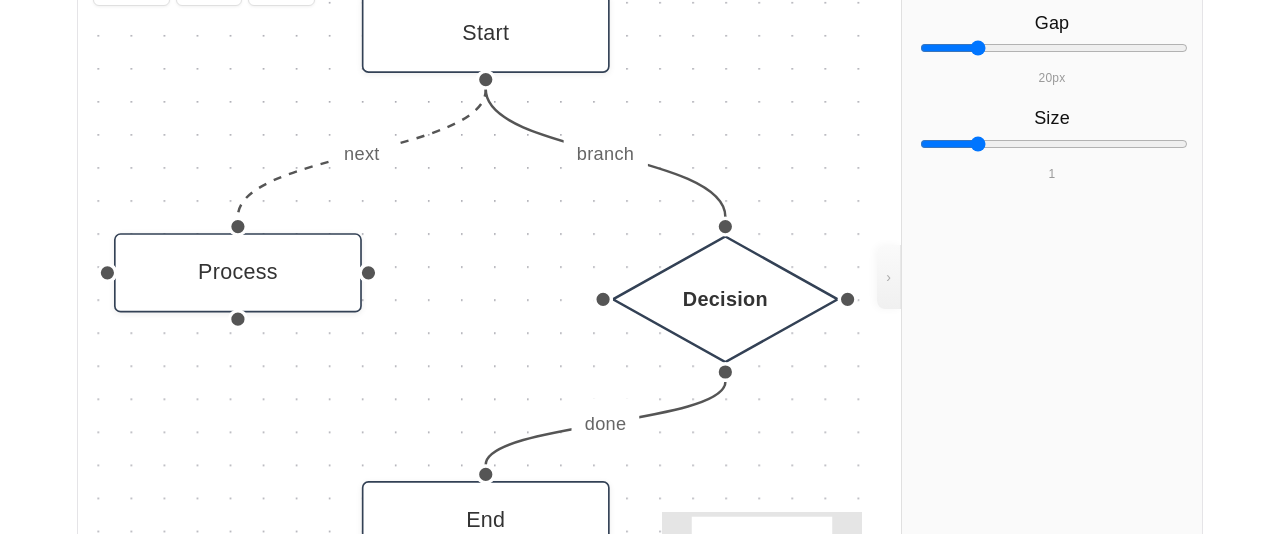
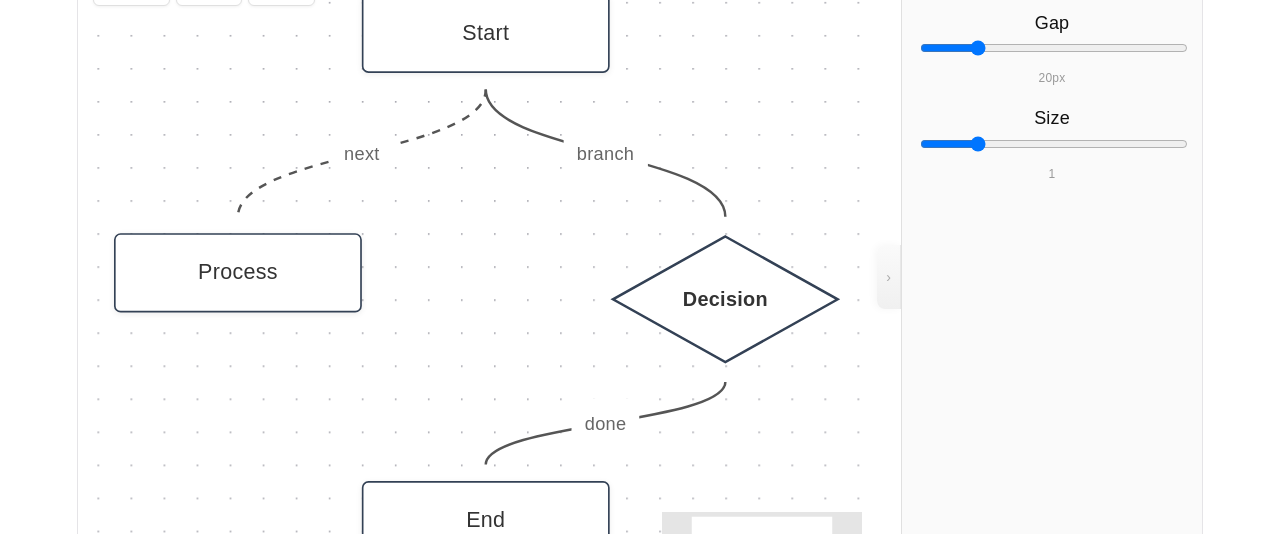
Before and after one commit to Emsoro/Underflow, a React (Vite) app in the folder src/front/: page / in a window 1280 px wide. Shown: the part 123-657 px from the top of the page. Built offline with nearby package versions, Linux system fonts and the light colour scheme.

Commit message:
feat: handles hidden by default, show on node hover

```diff
--- a/src/front/src/components/FlowchartApp/index.tsx
+++ b/src/front/src/components/FlowchartApp/index.tsx
@@ -47,6 +47,7 @@ type NodeData = {
 // ---------- Custom Condition Node (Diamond) ----------
 function ConditionNode({ id, data }: NodeProps<Node<NodeData>>) {
   const { editing, text, inputRef, setEditing, setText, commit, onKeyDown } = useInlineEdit(id, (data as NodeData)?.label);
+  const [hovered, setHovered] = useState(false);
   const hasColor = !!(data as NodeData)?.color;
   const color = (data as NodeData)?.color;
   const hasBorderColor = !!(data as NodeData)?.borderColor;
@@ -54,9 +55,14 @@ function ConditionNode({ id, data }: NodeProps<Node<NodeData>>) {
   const fillColor = hasColor ? color! : '#fff';
   const strokeColor = hasBorderColor ? bColor! : (hasColor ? color! : '#cbd5e1');
   const textColor = hasColor ? '#fff' : '#333';
+  const hs = hovered ? handleVisibleStyle : handleStyle;
 
   return (
-    <div style={{ width: 140, height: 80, position: 'relative' }}>
+    <div
+      onMouseEnter={() => setHovered(true)}
+      onMouseLeave={() => setHovered(false)}
+      style={{ width: 140, height: 80, position: 'relative' }}
+    >
       <svg width="140" height="80" viewBox="0 0 140 80" style={{ position: 'absolute', top: 0, left: 0 }}>
         <polygon
           points="70,2 138,40 70,78 2,40"
@@ -89,12 +95,12 @@ function ConditionNode({ id, data }: NodeProps<Node<NodeData>>) {
           </div>
         )}
       </div>
-      <Handle type="target" position={Position.Top} style={{ ...handleStyle, top: -4 }} />
-      <Handle type="source" position={Position.Bottom} style={{ ...handleStyle, bottom: -4 }} />
-      <Handle type="target" id="left-in" position={Position.Left} style={{ ...handleStyle, left: -4 }} />
-      <Handle type="source" id="left-out" position={Position.Left} style={{ ...handleStyle, left: -4 }} />
-      <Handle type="target" id="right-in" position={Position.Right} style={{ ...handleStyle, right: -4 }} />
-      <Handle type="source" id="right-out" position={Position.Right} style={{ ...handleStyle, right: -4 }} />
+      <Handle type="target" position={Position.Top} style={{ ...hs, top: -4 }} />
+      <Handle type="source" position={Position.Bottom} style={{ ...hs, bottom: -4 }} />
+      <Handle type="target" id="left-in" position={Position.Left} style={{ ...hs, left: -4 }} />
+      <Handle type="source" id="left-out" position={Position.Left} style={{ ...hs, left: -4 }} />
+      <Handle type="target" id="right-in" position={Position.Right} style={{ ...hs, right: -4 }} />
+      <Handle type="source" id="right-out" position={Position.Right} style={{ ...hs, right: -4 }} />
     </div>
   );
 }
@@ -172,7 +178,8 @@ function EditableEdge({ id, sourceX, sourceY, targetX, targetY, sourcePosition,
 }
 
 // ---------- Custom Flow Node (with 4 handles: top/right/bottom/left) ----------
-const handleStyle: React.CSSProperties = { width: 8, height: 8, background: '#555', border: '2px solid #fff' };
+const handleStyle: React.CSSProperties = { width: 8, height: 8, background: '#555', border: '2px solid #fff', opacity: 0, transition: 'opacity 150ms ease' };
+const handleVisibleStyle: React.CSSProperties = { ...handleStyle, opacity: 1 };
 
 function useInlineEdit(id: string, label: string | undefined) {
   const [editing, setEditing] = useState(false);
@@ -197,6 +204,7 @@ function useInlineEdit(id: string, label: string | undefined) {
 
 function FlowNode({ id, data }: NodeProps<Node<NodeData>>) {
   const { editing, text, inputRef, setEditing, setText, commit, onKeyDown } = useInlineEdit(id, (data as NodeData)?.label);
+  const [hovered, setHovered] = useState(false);
   const hasColor = !!(data as NodeData)?.color;
   const color = (data as NodeData)?.color;
   const hasBorderColor = !!(data as NodeData)?.borderColor;
@@ -206,9 +214,12 @@ function FlowNode({ id, data }: NodeProps<Node<NodeData>>) {
   const bgStyle: React.CSSProperties = hasColor
     ? { background: color, color: '#fff', border: `1px ${borderStyle} ${border}` }
     : { background: '#fff', color: '#333', border: `1px ${borderStyle} ${border}` };
+  const hs = hovered ? handleVisibleStyle : handleStyle;
 
   return (
     <div
+      onMouseEnter={() => setHovered(true)}
+      onMouseLeave={() => setHovered(false)}
       style={{
         padding: '10px 18px', borderRadius: 4, minWidth: 80,
         textAlign: 'center', fontSize: 13, fontWeight: 500,
@@ -223,12 +234,12 @@ function FlowNode({ id, data }: NodeProps<Node<NodeData>>) {
       ) : (
         <div onDoubleClick={() => setEditing(true)} style={{ cursor: 'text' }}>{(data as NodeData)?.label || 'Node'}</div>
       )}
-      <Handle type="target" position={Position.Top} style={{ ...handleStyle, top: -4 }} />
-      <Handle type="source" position={Position.Bottom} style={{ ...handleStyle, bottom: -4 }} />
-      <Handle type="target" id="left-in" position={Position.Left} style={{ ...handleStyle, left: -4 }} />
-      <Handle type="source" id="left-out" position={Position.Left} style={{ ...handleStyle, left: -4 }} />
-      <Handle type="target" id="right-in" position={Position.Right} style={{ ...handleStyle, right: -4 }} />
-      <Handle type="source" id="right-out" position={Position.Right} style={{ ...handleStyle, right: -4 }} />
+      <Handle type="target" position={Position.Top} style={{ ...hs, top: -4 }} />
+      <Handle type="source" position={Position.Bottom} style={{ ...hs, bottom: -4 }} />
+      <Handle type="target" id="left-in" position={Position.Left} style={{ ...hs, left: -4 }} />
+      <Handle type="source" id="left-out" position={Position.Left} style={{ ...hs, left: -4 }} />
+      <Handle type="target" id="right-in" position={Position.Right} style={{ ...hs, right: -4 }} />
+      <Handle type="source" id="right-out" position={Position.Right} style={{ ...hs, right: -4 }} />
     </div>
   );
 }
@@ -236,6 +247,7 @@ function FlowNode({ id, data }: NodeProps<Node<NodeData>>) {
 // ---------- Input Node (bottom handle only) ----------
 function InputNode({ id, data }: NodeProps<Node<NodeData>>) {
   const { editing, text, inputRef, setEditing, setText, commit, onKeyDown } = useInlineEdit(id, (data as NodeData)?.label);
+  const [hovered, setHovered] = useState(false);
   const hasColor = !!(data as NodeData)?.color;
   const color = (data as NodeData)?.color;
   const hasBorderColor = !!(data as NodeData)?.borderColor;
@@ -245,9 +257,12 @@ function InputNode({ id, data }: NodeProps<Node<NodeData>>) {
   const bgStyle: React.CSSProperties = hasColor
     ? { background: color, color: '#fff', border: `1px ${borderStyle} ${border}` }
     : { background: '#fff', color: '#333', border: `1px ${borderStyle} ${border}` };
+  const hs = hovered ? handleVisibleStyle : handleStyle;
 
   return (
     <div
+      onMouseEnter={() => setHovered(true)}
+      onMouseLeave={() => setHovered(false)}
       style={{
         padding: '10px 18px', borderRadius: 4, minWidth: 80,
         textAlign: 'center', fontSize: 13, fontWeight: 500,
@@ -262,7 +277,7 @@ function InputNode({ id, data }: NodeProps<Node<NodeData>>) {
       ) : (
         <div onDoubleClick={() => setEditing(true)} style={{ cursor: 'text' }}>{(data as NodeData)?.label || 'Input'}</div>
       )}
-      <Handle type="source" position={Position.Bottom} style={{ ...handleStyle, bottom: -4 }} />
+      <Handle type="source" position={Position.Bottom} style={{ ...hs, bottom: -4 }} />
     </div>
   );
 }
@@ -270,6 +285,7 @@ function InputNode({ id, data }: NodeProps<Node<NodeData>>) {
 // ---------- Output Node (top handle only) ----------
 function OutputNode({ id, data }: NodeProps<Node<NodeData>>) {
   const { editing, text, inputRef, setEditing, setText, commit, onKeyDown } = useInlineEdit(id, (data as NodeData)?.label);
+  const [hovered, setHovered] = useState(false);
   const hasColor = !!(data as NodeData)?.color;
   const color = (data as NodeData)?.color;
   const hasBorderColor = !!(data as NodeData)?.borderColor;
@@ -279,9 +295,12 @@ function OutputNode({ id, data }: NodeProps<Node<NodeData>>) {
   const bgStyle: React.CSSProperties = hasColor
     ? { background: color, color: '#fff', border: `1px ${borderStyle} ${border}` }
     : { background: '#fff', color: '#333', border: `1px ${borderStyle} ${border}` };
+  const hs = hovered ? handleVisibleStyle : handleStyle;
 
   return (
     <div
+      onMouseEnter={() => setHovered(true)}
+      onMouseLeave={() => setHovered(false)}
       style={{
         padding: '10px 18px', borderRadius: 4, minWidth: 80,
         textAlign: 'center', fontSize: 13, fontWeight: 500,
@@ -296,7 +315,7 @@ function OutputNode({ id, data }: NodeProps<Node<NodeData>>) {
       ) : (
         <div onDoubleClick={() => setEditing(true)} style={{ cursor: 'text' }}>{(data as NodeData)?.label || 'Output'}</div>
       )}
-      <Handle type="target" position={Position.Top} style={{ ...handleStyle, top: -4 }} />
+      <Handle type="target" position={Position.Top} style={{ ...hs, top: -4 }} />
     </div>
   );
 }
```
